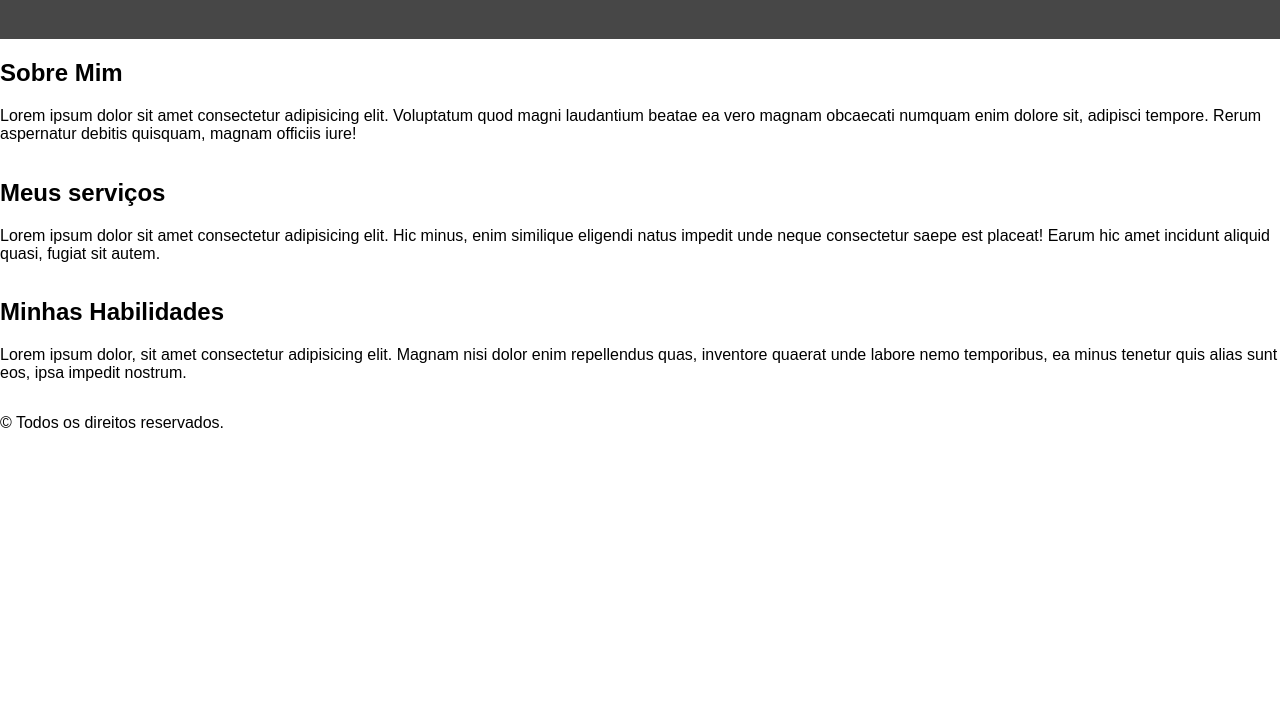
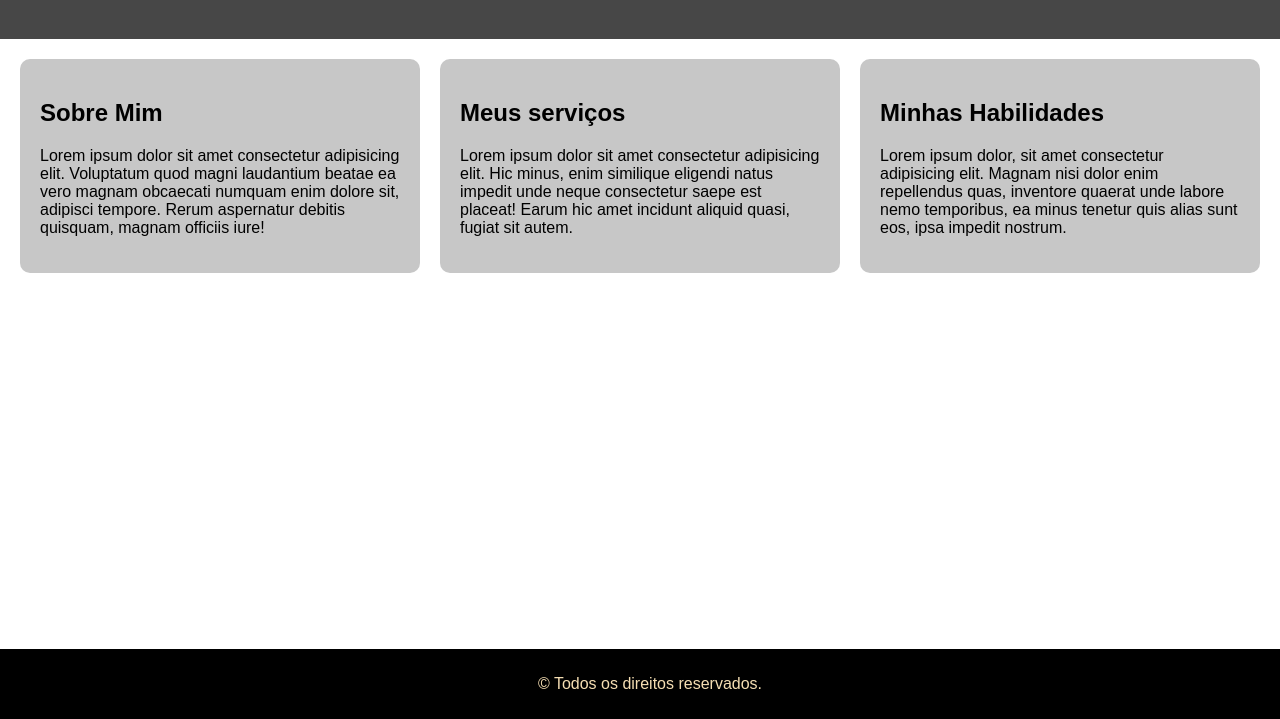
Before and after one commit to poraodonando/SC_Tech, a plain HTML site: page Aula_CSS/aula_06-landing_page/index.html in a window 1280 px wide. Shown: the part 81-800 px from the top of the page. Drawn offline with Linux system fonts and the light colour scheme.

Commit message:
portifólio

```diff
--- a/Aula_CSS/aula_06-landing_page/index.html
+++ b/Aula_CSS/aula_06-landing_page/index.html
@@ -16,17 +16,17 @@
 
     <main>
 
-        <section class="sobre-mim">
+        <section class="content">
             <h2>Sobre Mim</h2>
             <p> Lorem ipsum dolor sit amet consectetur adipisicing elit. Voluptatum quod magni laudantium beatae ea vero magnam obcaecati numquam enim dolore sit, adipisci tempore. Rerum aspernatur debitis quisquam, magnam officiis iure!</p>
         </section>
 
-        <section class="servicos">
+        <section class="content">
             <h2>Meus serviços</h2>
             <p>Lorem ipsum dolor sit amet consectetur adipisicing elit. Hic minus, enim similique eligendi natus impedit unde neque consectetur saepe est placeat! Earum hic amet incidunt aliquid quasi, fugiat sit autem.</p>
         </section>
 
-        <section class="habilidades">
+        <section class="content">
             <h2>Minhas Habilidades</h2>
             <p>Lorem ipsum dolor, sit amet consectetur adipisicing elit. Magnam nisi dolor enim repellendus quas, inventore quaerat unde labore nemo temporibus, ea minus tenetur quis alias sunt eos, ipsa impedit nostrum.</p>
         </section>
--- a/Aula_CSS/aula_06-landing_page/style.css
+++ b/Aula_CSS/aula_06-landing_page/style.css
@@ -13,6 +13,24 @@ header{
 
 main{
     display: grid;
-    grid-template-columns: repeat(auto-fit);
+    grid-template-columns: repeat(auto-fit,minmax(300px,1fr));
+    gap: 20px;
+    padding: 20px;
 
 }
+
+.content{
+    background-color: rgb(199, 199, 199);
+    padding: 20px;
+    border-radius: 10px;
+}
+
+footer{
+    background-color: black;
+    color: wheat;
+    text-align: center;
+    padding: 10px;
+    position: fixed;
+    bottom: 0;
+    width: 100%;
+}
```
